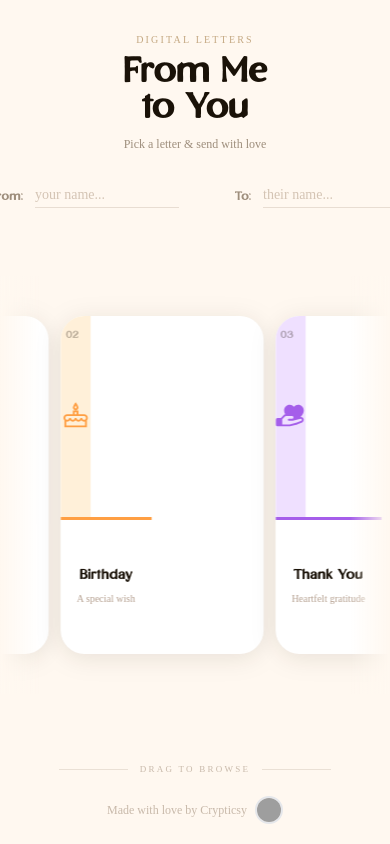
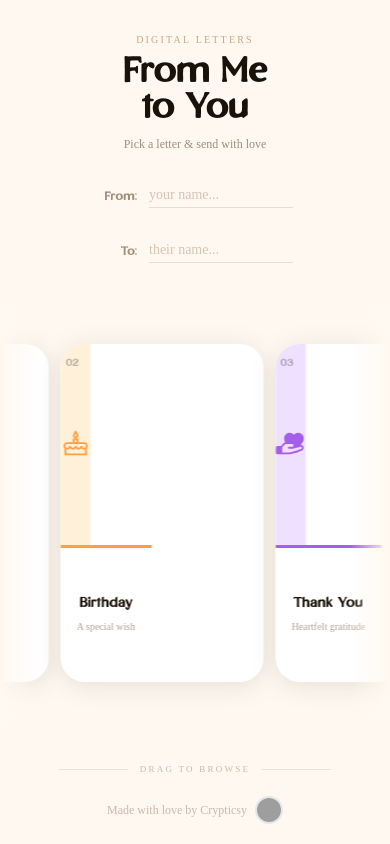
Before and after one commit to crypticsy/from-me-to-you, a React (Vite) app: page / in a window 390 px wide. Built offline with nearby package versions, Linux system fonts and the light colour scheme; grey boxes are pictures that could not be loaded; a web font is replaced by a local one.

Commit message:
🐛 Bug fix for mobile ui

```diff
--- a/src/pages/Home.tsx
+++ b/src/pages/Home.tsx
@@ -236,7 +236,7 @@
         </p>
 
         {/* To / From name inputs */}
-        <div className="mt-8 sm:mt-10 flex items-center justify-center gap-8">
+        <div className="mt-8 sm:mt-10 flex  flex-col md:flex-row items-center justify-center gap-8">
           <div className="flex items-center gap-3">
             <label
               htmlFor="sender-name"
```
